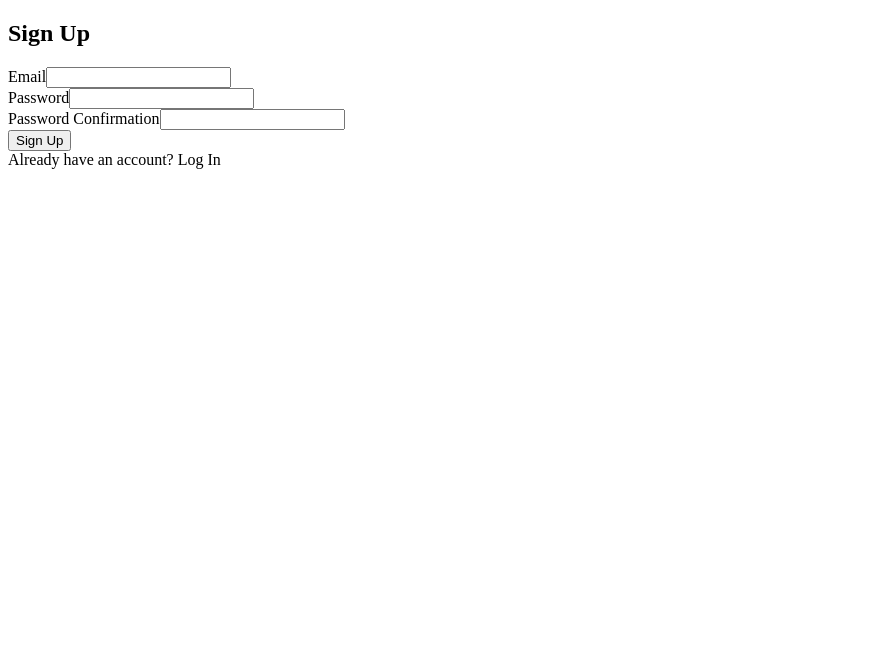
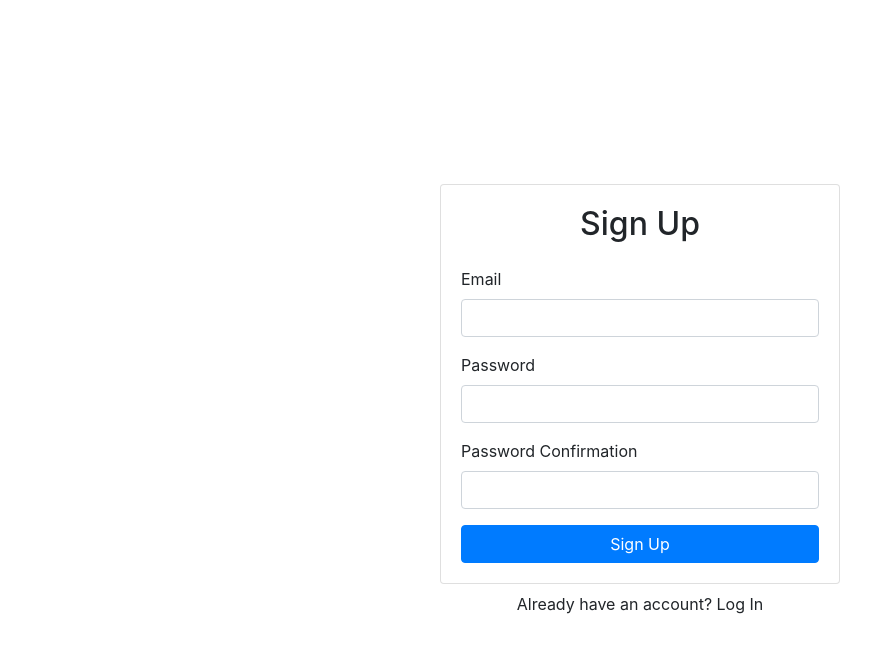
Before and after one commit to squesadav/auth-test, a React (Create React App) app: page / in a window 1280 px wide. Shown: the top 652 px of the page, without its empty margins (0-895 px from the left). Built offline with nearby package versions, Linux system fonts and the light colour scheme.

Commit message:
fixed bootstrap styles

```diff
--- a/src/components/App.js
+++ b/src/components/App.js
@@ -1,7 +1,15 @@
-import Signup from "./Signup"
+import Signup from "./Signup";
+import { Container } from "react-bootstrap";
 
 export default function App() {
   return (
-    <Signup />
+    <Container
+      className="d-flex align-items-center justify-content-center"
+      style = {{ minHeight: "100vh" }}
+    >
+      <div className="w-100" style = {{ maxWidth: "400px"}}>
+        <Signup />
+      </div>
+    </Container>
   )
 }
--- a/src/index.js
+++ b/src/index.js
@@ -1,6 +1,7 @@
 import React from 'react';
 import ReactDOM from 'react-dom';
 import App from './components/App';
+import "bootstrap/dist/css/bootstrap.min.css";
 
 ReactDOM.render(
   <React.StrictMode>
```
